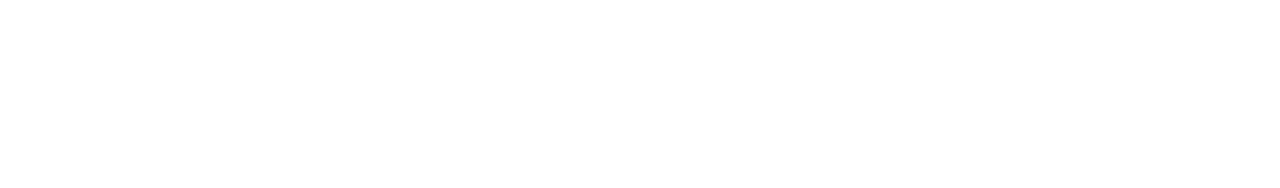
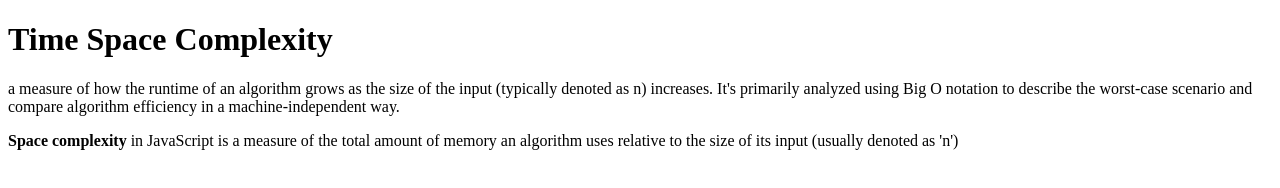
Before and after one commit to acciojob/time-and-space-complexity-mehaboobms12-creator, a website: page main.html in a window 1280 px wide. Drawn offline with Linux system fonts and the light colour scheme.

Commit message:
created a submission

```diff
--- a/main.html
+++ b/main.html
@@ -1,13 +1,25 @@
 <!DOCTYPE html>
 
-<html>
+<html lang="en">
 
 <head>
+	<title>Time Space Complexity</title>
 	<link rel="stylesheet" href="styles.css">
 </head>
 
 <body>
 	<!-- the entire body must be written by student -->
+<h1> Time Space Complexity </h1>
+
+	<p> a measure of how the runtime of an algorithm grows as the size of the input
+		(typically denoted as n) increases.
+	     It's primarily analyzed using Big O notation to describe
+	the worst-case scenario and compare algorithm efficiency in a machine-independent way. </p>
+
+	<p>
+		<b> Space complexity </b> in JavaScript is a measure of the total amount of memory an algorithm uses
+		relative to the size of its input (usually denoted as 'n')
+	</p>
     <script type="text/javascript" src="./script.js">
 </script>
 
```
